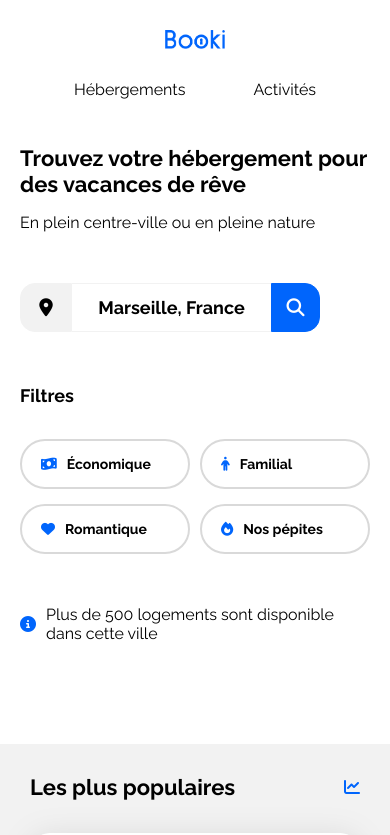
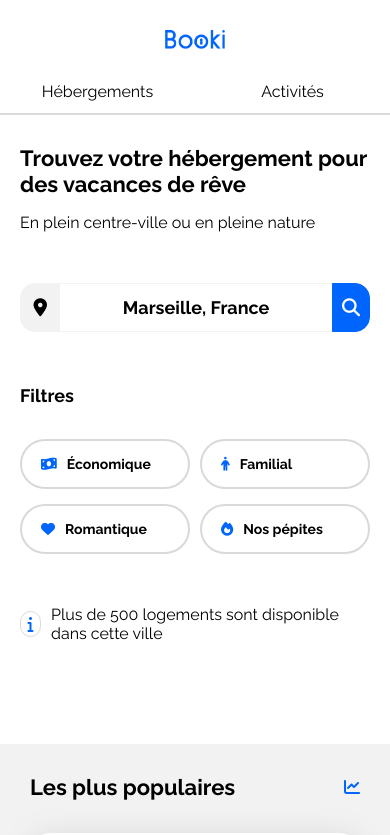
Before and after one commit to Vrogdish/Booki-OpenClassrooms, a plain HTML site: page index.html in a window 390 px wide. Shown: the top 835 px of the page. Drawn offline with Linux system fonts and the light colour scheme.

Commit message:
modif nav et search en mobile

```diff
--- a/css/style.css
+++ b/css/style.css
@@ -92,10 +92,12 @@ header {
 .nav-link a {
     padding-top: 16px;
     text-decoration: none;
-    color: black
+    color: black;
+    border-top : solid 2px transparent;
+
 }
 
-.nav-link :hover {
+.nav-link:hover a {
     border-top: solid 2px var(--main-color);
     color: var(--main-color);
 }
@@ -192,6 +194,16 @@ header {
     align-items: center;
     gap: 10px;
 
+}
+
+.info-bar div {
+    display: flex;
+    align-items: center;
+    justify-content: center;
+    border : solid 1px #D9D9D9;
+    width: 24px;
+    height: 24px;
+    border-radius: 12px;
 }
 
 /****** Hebergements And Populaires ***********/
@@ -408,20 +420,53 @@ footer {
         align-items: center;
     }
 
+    nav {
+        width: 100%;
+    }
+
+    .nav-bar {
+        justify-content: center;
+        gap: 0;
+        padding: 0px;
+
+
+    }
+
+    .nav-link {
+        width: 100%;
+        border-bottom: solid 2px #D9D9D9;
+
+    }
+
     .nav-link a {
         padding-top: 0;
         padding-bottom: 16px;
+        margin: auto;
+
     }
 
-    .nav-link :hover {
+    .nav-link:hover {
         border-top: none;
         border-bottom: solid 2px var(--main-color);
         color: var(--main-color);
     }
 
+    .nav-link:hover a {
+        border-top:solid 2px transparent;
+    }
+
     .info {
         padding: 0px 20px;
     }
+
+    .search-bar {
+        margin: auto;
+        width: 100%;
+     }
+
+     .search-bar input {
+        width: 100%;
+     }
 
     .search-button {
         width: 49px;
--- a/index.html
+++ b/index.html
@@ -28,7 +28,7 @@
     <main class="main-container">
         <div class="info">
             <div class="headline">
-                <h2 class="section-title">Trouvez votre hébergement pour des vacances de rêve</h2>
+                <h1 class="section-title">Trouvez votre hébergement pour des vacances de rêve</h1>
                 <p>En plein centre-ville ou en pleine nature</p>
             </div>
             <form action="#" method="post" class="search-bar">
@@ -52,7 +52,7 @@
                 </div>
             </div>
             <div class="info-bar">
-                <i class="fa-solid fa-circle-info"></i>
+                <div><i class="fa-solid fa-info"></i></div>
                 <p>Plus de 500 logements sont disponible dans cette ville</p>
             </div>
         </div>
```
